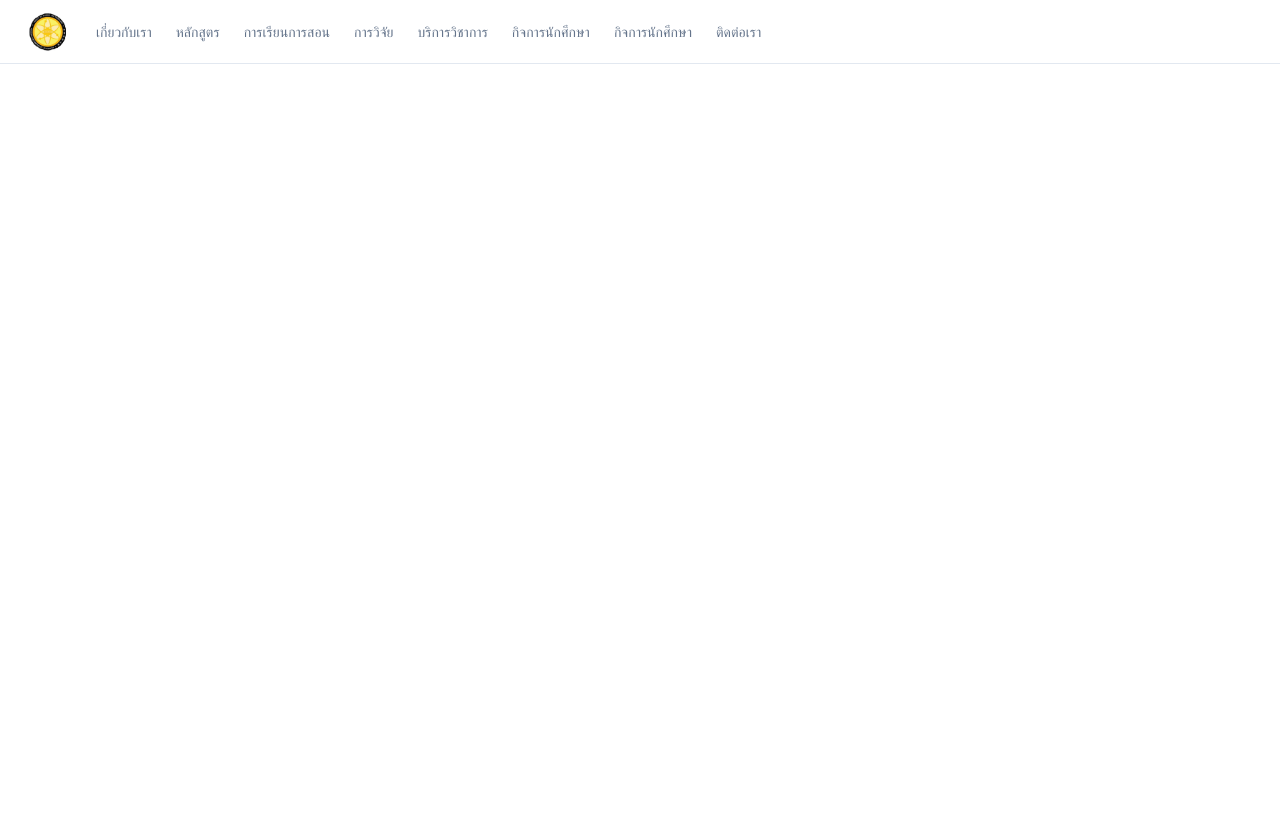
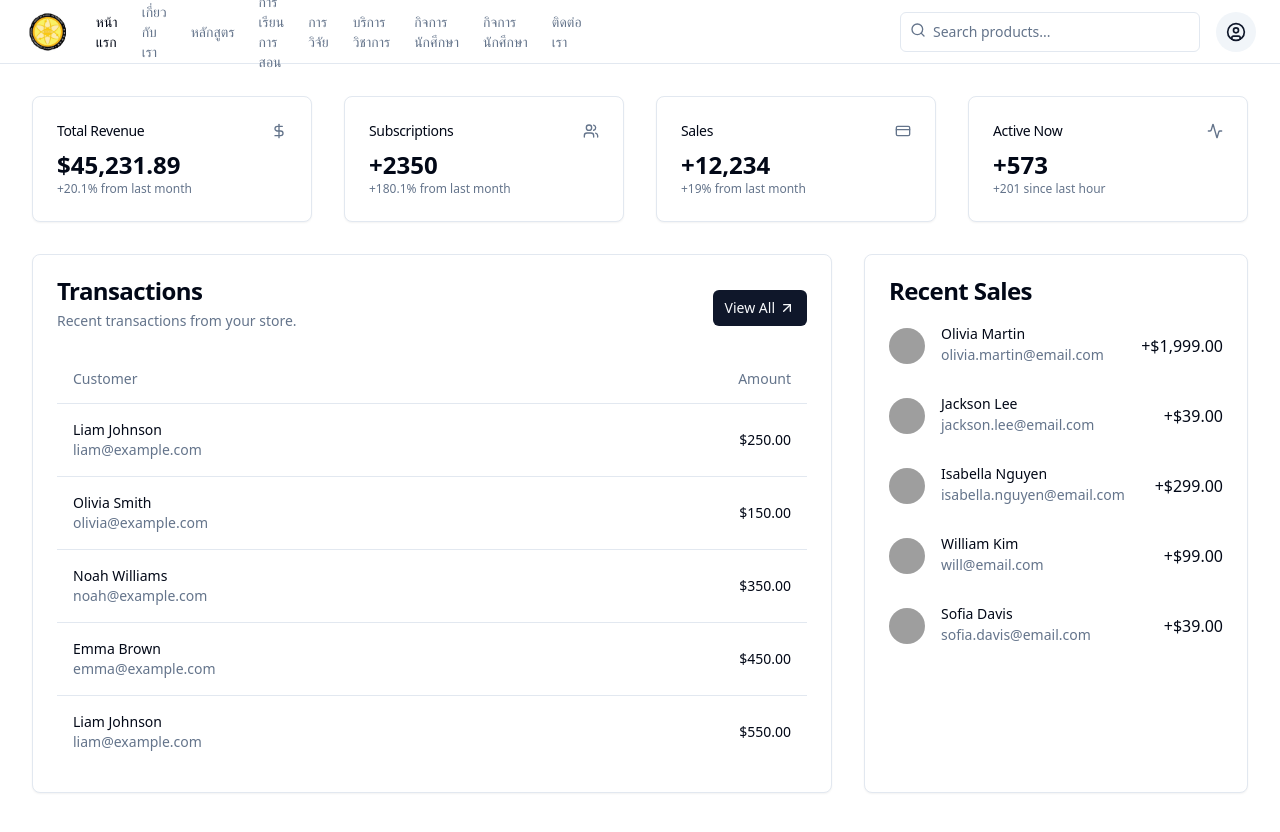
Before and after one commit to ppaauuoo/hcu-web-project, a React (Vite) app in the folder frontend/: page / in a window 1280 px wide. Shown: the top 832 px of the page. Before the commit the page ends 800 px from the top, so only its background shows below. Built offline with nearby package versions, Linux system fonts and the light colour scheme; grey boxes are pictures that could not be loaded.

Commit message:
Revert "Add files via upload"
This reverts commit c9b0cc02456fe5425eb3f8c522acdeef784b30f4.

```diff
--- a/frontend/src/components/RootLayout.tsx
+++ b/frontend/src/components/RootLayout.tsx
@@ -1,31 +1,55 @@
 
 import {
+
+  CircleUser,
+
   Menu,
+  Package2,
+  Search,
+
 } from "lucide-react"
 
 
 import { Button } from "@/components/ui/button"
 
+import {
+  DropdownMenu,
+  DropdownMenuContent,
+  DropdownMenuItem,
+  DropdownMenuLabel,
+  DropdownMenuSeparator,
+  DropdownMenuTrigger,
+} from "@/components/ui/dropdown-menu"
+import { Input } from "@/components/ui/input"
 import { Sheet, SheetContent, SheetTrigger } from "@/components/ui/sheet"
 
 import { Link } from "react-router-dom"
 
-export default function RootLayout() {
+import { Outlet } from "react-router-dom";
+
+export default function RootLayout(){
   return (
-    <>
+  <>
 
-      <header className="sticky top-0 flex justify-between md:justify-start h-16 items-center gap-30 border-b bg-background px-4 md:px-6">
-        <img className="h-10 w-10 m-1" src="/images.jpg" alt="image description" />
-        <div className="flex justify-center">
-          <h1 className="lg:hidden md:hidden sm:not-sr-only flex justify-end">คณะวิทยาศาสตร์และเทคโนโลยี<br/>มหาวิทยาลัยหัวเฉียวเฉลิมพระเกียรติ</h1>
-        </div>
-        {/* navbar */}
-        <nav className="hidden flex-col gap-6 text-lg font-medium md:flex md:flex-row md:items-center md:gap-4 md:text-sm lg:gap-6">
+  <header className="sticky top-0 flex h-16 items-center gap-30 border-b bg-background px-4 md:px-6">
+  <img className="h-10 w-10 m-1" src="/images.jpg" alt="image description"/>
+
+  {/* navbar */}
+  <nav className="hidden flex-col gap-6 text-lg font-medium md:flex md:flex-row md:items-center md:gap-4 md:text-sm lg:gap-6">
           <Link
             to="index.tsx"
             className="flex items-center gap-2 text-lg font-semibold md:text-base"
           >
-            <span className="sr-only">หน้าแรก</span>
+            {/* <Package2 className="h-6 w-6" /> */}
+
+
+            <span className="sr-only">Acme Inc</span>
+          </Link>
+          <Link
+            to="#"
+            className="text-foreground transition-colors hover:text-foreground"
+          >
+            หน้าแรก
           </Link>
           <Link
             to="#"
@@ -89,61 +113,79 @@ export default function RootLayout() {
               <span className="sr-only">Toggle navigation menu</span>
             </Button>
           </SheetTrigger>
-          <SheetContent side="right">
-            <nav className="grid gap-6 text-lg font-mediu">
+          <SheetContent side="left">
+            <nav className="grid gap-6 text-lg font-medium">
               <Link
                 to="#"
-                className="text-muted-foreground transition-colors hover:text-foreground"
+                className="flex items-center gap-2 text-lg font-semibold"
               >
-                เกี่ยวกับเรา
+                <Package2 className="h-6 w-6" />
+                <span className="sr-only">Acme Inc</span>
+              </Link>
+              <Link to="#" className="hover:text-foreground">
+                Dashboard
               </Link>
               <Link
                 to="#"
-                className="text-muted-foreground transition-colors hover:text-foreground"
+                className="text-muted-foreground hover:text-foreground"
               >
-                หลักสูตร
+                Orders
               </Link>
               <Link
                 to="#"
-                className="text-muted-foreground transition-colors hover:text-foreground"
+                className="text-muted-foreground hover:text-foreground"
               >
-                การเรียนการสอน
+                Products
               </Link>
               <Link
                 to="#"
-                className="text-muted-foreground transition-colors hover:text-foreground"
+                className="text-muted-foreground hover:text-foreground"
               >
-                การวิจัย
+                Customers
               </Link>
               <Link
                 to="#"
-                className="text-muted-foreground transition-colors hover:text-foreground"
+                className="text-muted-foreground hover:text-foreground"
               >
-                บริการวิชาการ
-              </Link>
-              <Link
-                to="#"
-                className="text-muted-foreground transition-colors hover:text-foreground"
-              >
-                กิจการนักศึกษา
-              </Link>
-              <Link
-                to="#"
-                className="text-muted-foreground transition-colors hover:text-foreground"
-              >
-                กิจการนักศึกษา
-              </Link>
-              <Link
-                to="#"
-                className="text-muted-foreground transition-colors hover:text-foreground"
-              >
-                ติดต่อเรา
+                Analytics
               </Link>
             </nav>
           </SheetContent>
         </Sheet>
+
+        {/* search bar*/}
+        <div className="flex w-full items-center gap-4 md:ml-auto md:gap-2 lg:gap-4">
+          <form className="ml-auto flex-1 sm:flex-initial">
+            <div className="relative">
+              <Search className="absolute left-2.5 top-2.5 h-4 w-4 text-muted-foreground" />
+              <Input
+                type="search"
+                placeholder="Search products..."
+                className="pl-8 sm:w-[300px] md:w-[200px] lg:w-[300px]"
+              />
+            </div>
+          </form>
+
+          {/*  account menu  */}
+          <DropdownMenu>
+            <DropdownMenuTrigger asChild>
+              <Button variant="secondary" size="icon" className="rounded-full">
+                <CircleUser className="h-5 w-5" />
+                <span className="sr-only">Toggle user menu</span>
+              </Button>
+            </DropdownMenuTrigger>
+            <DropdownMenuContent align="end">
+              <DropdownMenuLabel>My Account</DropdownMenuLabel>
+              <DropdownMenuSeparator />
+              <DropdownMenuItem>Settings</DropdownMenuItem>
+              <DropdownMenuItem>Support</DropdownMenuItem>
+              <DropdownMenuSeparator />
+              <DropdownMenuItem>Logout</DropdownMenuItem>
+            </DropdownMenuContent>
+          </DropdownMenu>
+        </div>
       </header>
 
-      {/* <Outlet/> */}
-    </>)
+    <Outlet/>
+  </>)
 }
```
